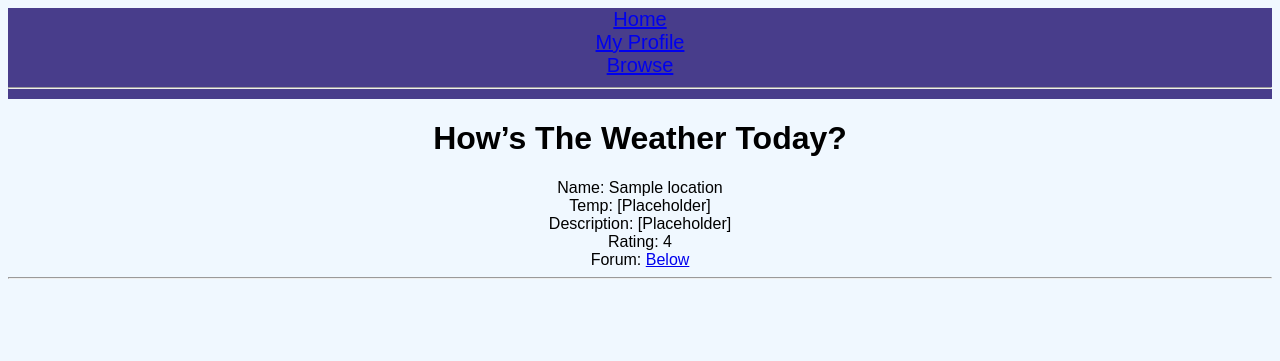
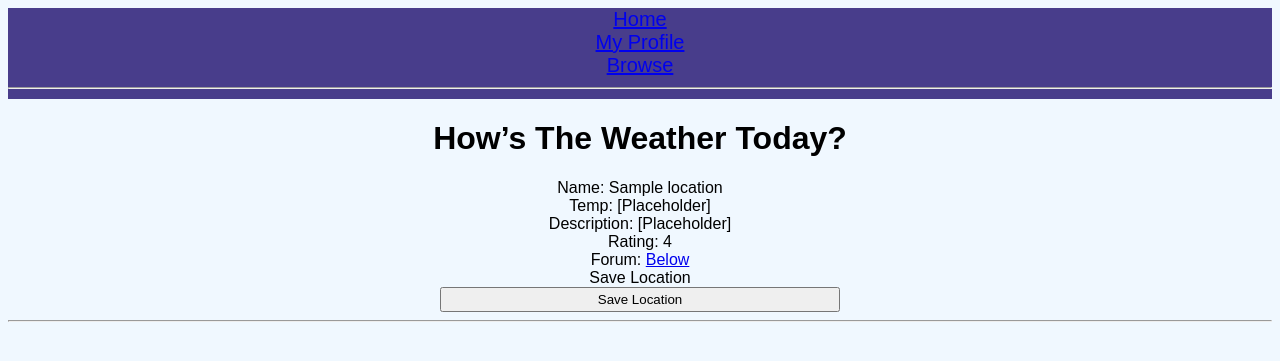
Before and after one commit to nhh275/hows_the_weather, a Django app: a page that uses templates/hows_the_weather/location.html in a window 1280 px wide. Shown: the top 361 px of the page. Run offline with Django 3.2, Linux system fonts and the light colour scheme; tables that the repository leaves empty hold one stand-in row (values such as "Sample post").

Commit message:
Implemented Location Saving and Displaying

```diff
--- a/templates/hows_the_weather/location.html
+++ b/templates/hows_the_weather/location.html
@@ -9,5 +9,17 @@
         Description: [Placeholder] <br>
         Rating: {{ location.rating }} <br>
         Forum: <a href="{% url 'hows_the_weather:forum' location.slug %}">Below</a> <br>
+
+        Save Location
+        <form id="comment_form" method="post" action="{% url 'hows_the_weather:location' location_name_slug=location.slug %}">
+            {% csrf_token %}
+
+            {% for field in form.visible_fields %}
+                {{ field.errors }}
+                {{ field.help_text }}
+                {{ field }}
+            {% endfor %}
+            <input type="submit" name="save_location" value="Save Location" />
+        </form>
     {% endblock %}
 </html>
--- a/templates/hows_the_weather/saved_locations.html
+++ b/templates/hows_the_weather/saved_locations.html
@@ -8,10 +8,12 @@
         <!-- When clicking on a saved location, it will drop-down your notes which
          should be a textbox -->
         <hr />
-        Notes About the locations go here.
+        Notes About the locations go here. <br />
 
         {% if saved_locations %}
-            Exists
+            {% for location in saved_locations %}
+                {{ location }}<br />
+            {% endfor %}
         {% else %}
             Does not Exist
         {% endif %}
--- a/weather_django/views.py
+++ b/weather_django/views.py
@@ -85,6 +85,10 @@ def location(request, location_name_slug):
     location = Location.objects.get(slug=location_name_slug)
 
     context_dict['location'] = location
+
+    if request.method == 'POST':
+        print("POST OK")
+        add_location(request, location_name_slug=location_name_slug)
 
     # saved_location = UserProfile.objects.get("The current user")
 
@@ -221,19 +225,24 @@ def add_comment(request, location_name_slug):
     context_dict['profile'] = UserProfile.objects.filter(user=request.user).first() if request.user.is_authenticated else None
     return render(request, 'hows_the_weather/add_comment.html', context=context_dict)
 
+
+# How to Map this onto save_location button?
 def add_location(request, location_name_slug):
     try:
         location = Location.objects.get(slug=location_name_slug)
+        url = reverse("hows_the_weather:location", kwargs={'location_name_slug': location_name_slug})
     except Location.DoesNotExist:
         location = None
+        url = None
 
     if location is None:
         return redirect('/weather_django/')
 
     if request.user.is_authenticated:
-        user = UserProfile.objects.filter(user=request.user).first()
-        user.saved_locations.append(location_name_slug)
-        user.save()
+        if request.method == 'POST':
+            user = UserProfile.objects.filter(user=request.user).first()
+            user.saved_locations.append([location_name_slug, url])
+            user.save()
 
 
 
```
Also changed, not shown: weather_django/migrations/0006_userprofile_saved_locations.py (deleted), weather_django/migrations/0007_auto_20250325_2147.py (deleted).
